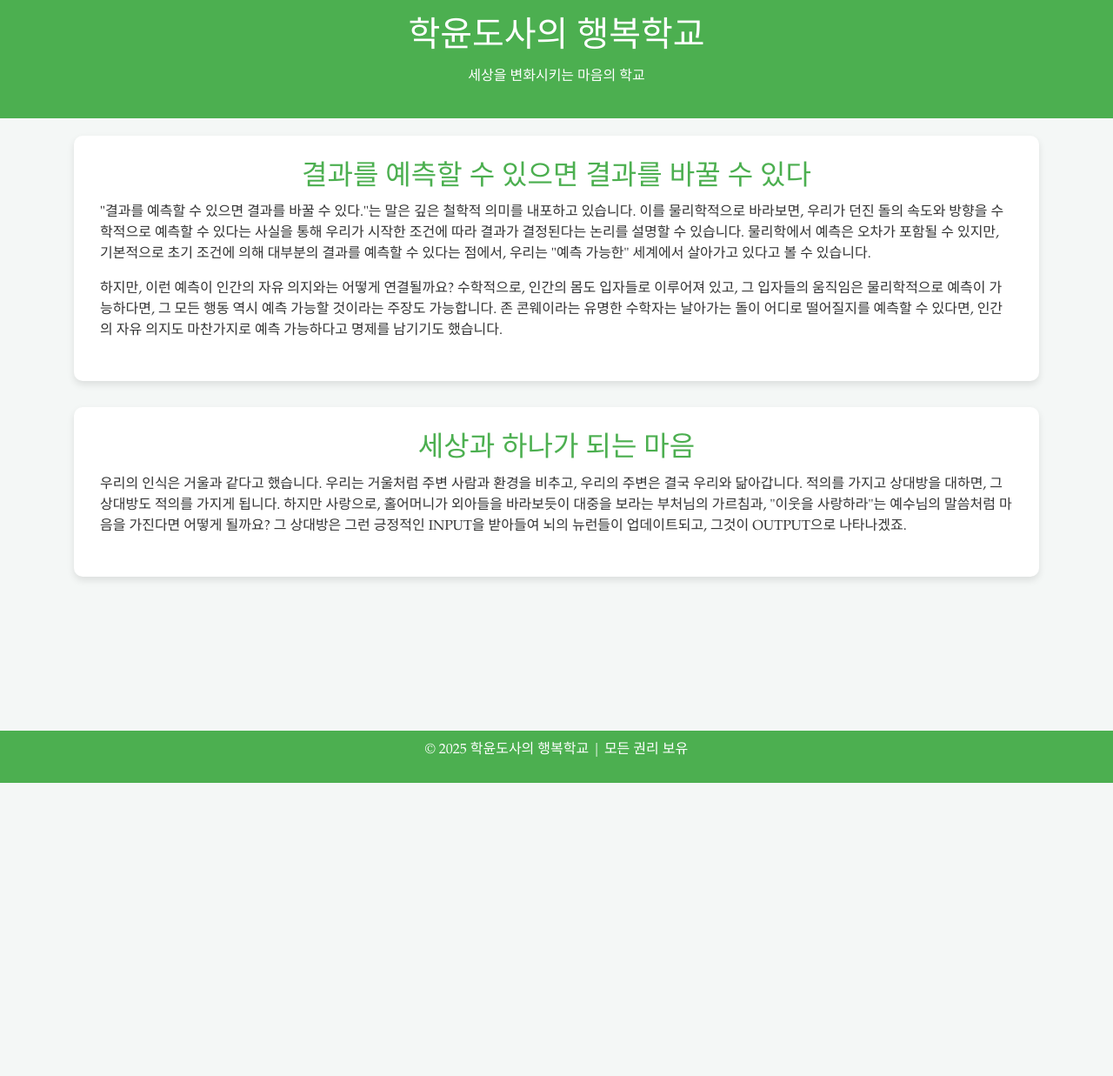
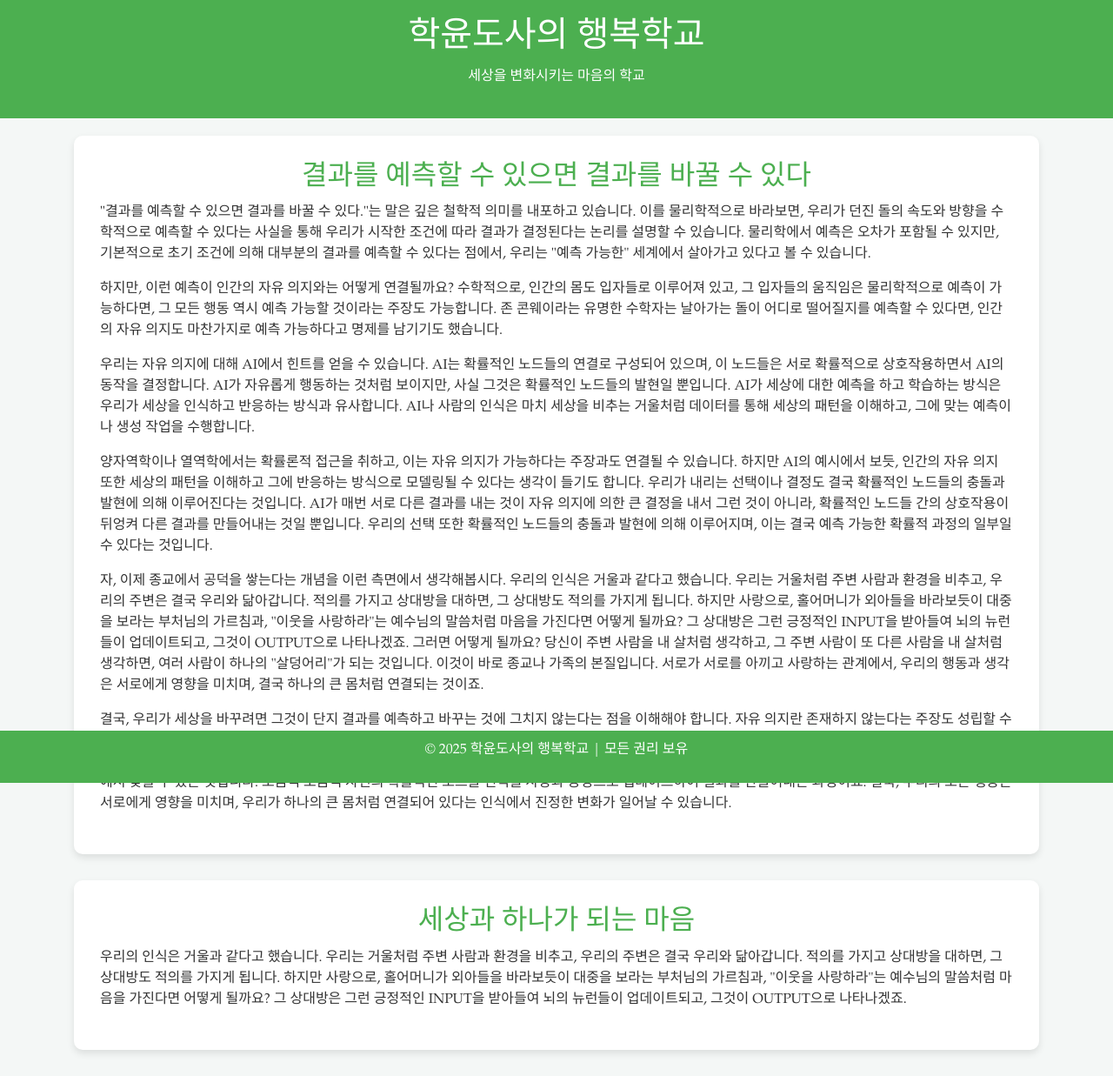
Before and after one commit to suitzero/suitzero.github.io, a Jekyll site: the page hydosa.html, which Jekyll copies as it is, in a window 1280 px wide. Shown: the whole page at 87% size. Built offline with Jekyll 4.4.1, drawn with Linux system fonts in a browser that asks for light colours; some web fonts are replaced; before the commit the page ends 900 px from its top, so only the background shows below that.

Commit message:
Update hydosa.html

```diff
--- a/hydosa.html
+++ b/hydosa.html
@@ -72,7 +72,18 @@
                 존 콘웨이라는 유명한 수학자는 날아가는 돌이 어디로 떨어질지를 예측할 수 있다면, 인간의 자유 의지도 마찬가지로
                 예측 가능하다고 명제를 남기기도 했습니다.
             </p>
-            <!-- 추가 내용은 여기에 작성 -->
+            <p>
+                우리는 자유 의지에 대해 AI에서 힌트를 얻을 수 있습니다. AI는 확률적인 노드들의 연결로 구성되어 있으며, 이 노드들은 서로 확률적으로 상호작용하면서 AI의 동작을 결정합니다. AI가 자유롭게 행동하는 것처럼 보이지만, 사실 그것은 확률적인 노드들의 발현일 뿐입니다. AI가 세상에 대한 예측을 하고 학습하는 방식은 우리가 세상을 인식하고 반응하는 방식과 유사합니다. AI나 사람의 인식은 마치 세상을 비추는 거울처럼 데이터를 통해 세상의 패턴을 이해하고, 그에 맞는 예측이나 생성 작업을 수행합니다.
+            </p>
+            <p>
+양자역학이나 열역학에서는 확률론적 접근을 취하고, 이는 자유 의지가 가능하다는 주장과도 연결될 수 있습니다. 하지만 AI의 예시에서 보듯, 인간의 자유 의지 또한 세상의 패턴을 이해하고 그에 반응하는 방식으로 모델링될 수 있다는 생각이 들기도 합니다. 우리가 내리는 선택이나 결정도 결국 확률적인 노드들의 충돌과 발현에 의해 이루어진다는 것입니다. AI가 매번 서로 다른 결과를 내는 것이 자유 의지에 의한 큰 결정을 내서 그런 것이 아니라, 확률적인 노드들 간의 상호작용이 뒤엉켜 다른 결과를 만들어내는 것일 뿐입니다. 우리의 선택 또한 확률적인 노드들의 충돌과 발현에 의해 이루어지며, 이는 결국 예측 가능한 확률적 과정의 일부일 수 있다는 것입니다.
+            </p>
+            <p>
+자, 이제 종교에서 공덕을 쌓는다는 개념을 이런 측면에서 생각해봅시다. 우리의 인식은 거울과 같다고 했습니다. 우리는 거울처럼 주변 사람과 환경을 비추고, 우리의 주변은 결국 우리와 닮아갑니다. 적의를 가지고 상대방을 대하면, 그 상대방도 적의를 가지게 됩니다. 하지만 사랑으로, 홀어머니가 외아들을 바라보듯이 대중을 보라는 부처님의 가르침과, "이웃을 사랑하라"는 예수님의 말씀처럼 마음을 가진다면 어떻게 될까요? 그 상대방은 그런 긍정적인 INPUT을 받아들여 뇌의 뉴런들이 업데이트되고, 그것이 OUTPUT으로 나타나겠죠. 그러면 어떻게 될까요? 당신이 주변 사람을 내 살처럼 생각하고, 그 주변 사람이 또 다른 사람을 내 살처럼 생각하면, 여러 사람이 하나의 "살덩어리"가 되는 것입니다. 이것이 바로 종교나 가족의 본질입니다. 서로가 서로를 아끼고 사랑하는 관계에서, 우리의 행동과 생각은 서로에게 영향을 미치며, 결국 하나의 큰 몸처럼 연결되는 것이죠.
+            </p>
+            <p>
+결국, 우리가 세상을 바꾸려면 그것이 단지 결과를 예측하고 바꾸는 것에 그치지 않는다는 점을 이해해야 합니다. 자유 의지란 존재하지 않는다는 주장도 성립할 수 있습니다. 우리의 선택은 결국 확률적인 노드들의 충돌과 상호작용에 의해 이루어지며, 그 결과는 예측 가능한 확률적 과정의 일부일 뿐입니다. 그래서 자유 의지라는 개념이 존재한다고 해도, 그것은 결국 결과를 바꾸기 위한 예측이나 조작이 아니라, 공덕을 쌓고, 사랑과 긍정적인 인식을 통해 세상과 자신을 변화시키는 과정에서 찾을 수 있는 것입니다. 조금씩 조금씩 자신의 확률적인 노드들 인식을 사랑과 긍정으로 업데이트하여 결과를 만들어내는 과정이죠. 결국, 우리의 모든 행동은 서로에게 영향을 미치며, 우리가 하나의 큰 몸처럼 연결되어 있다는 인식에서 진정한 변화가 일어날 수 있습니다.
+            </p>
         </div>
 
         <div class="content-section">
```
